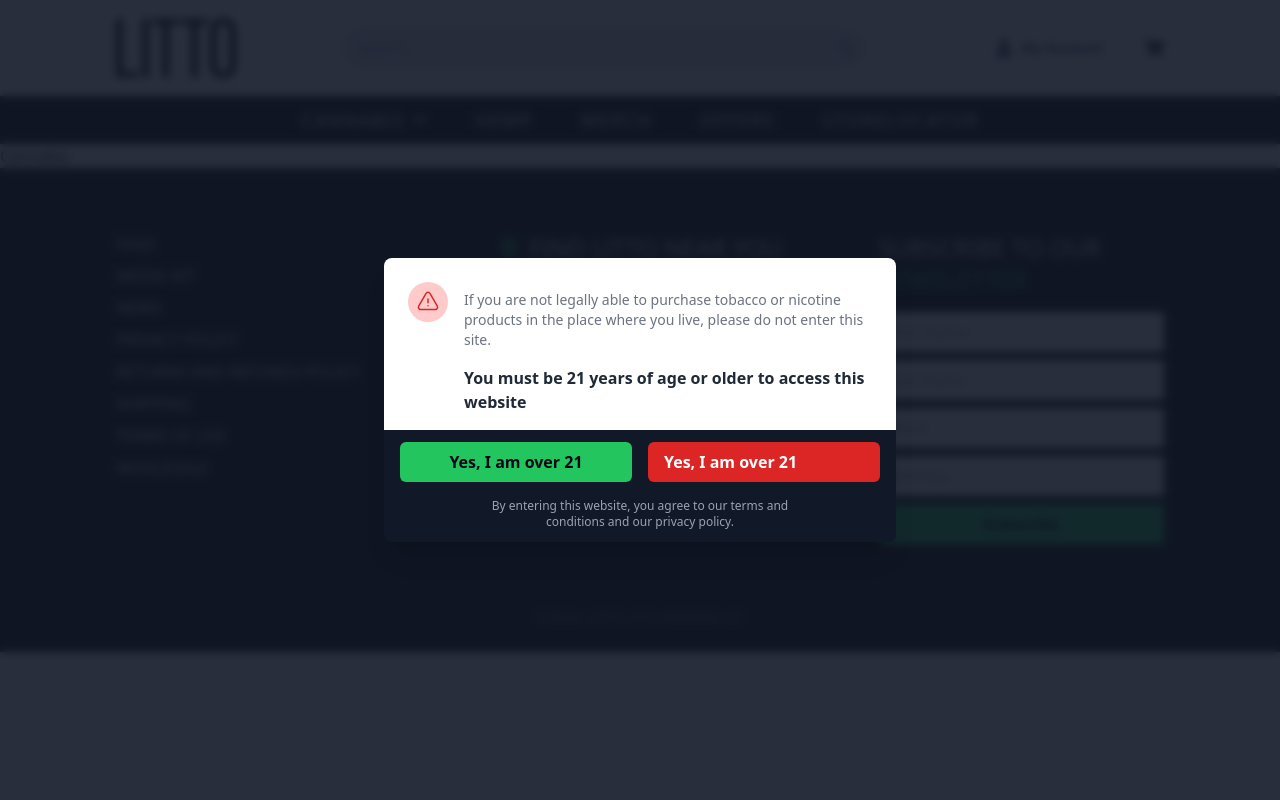
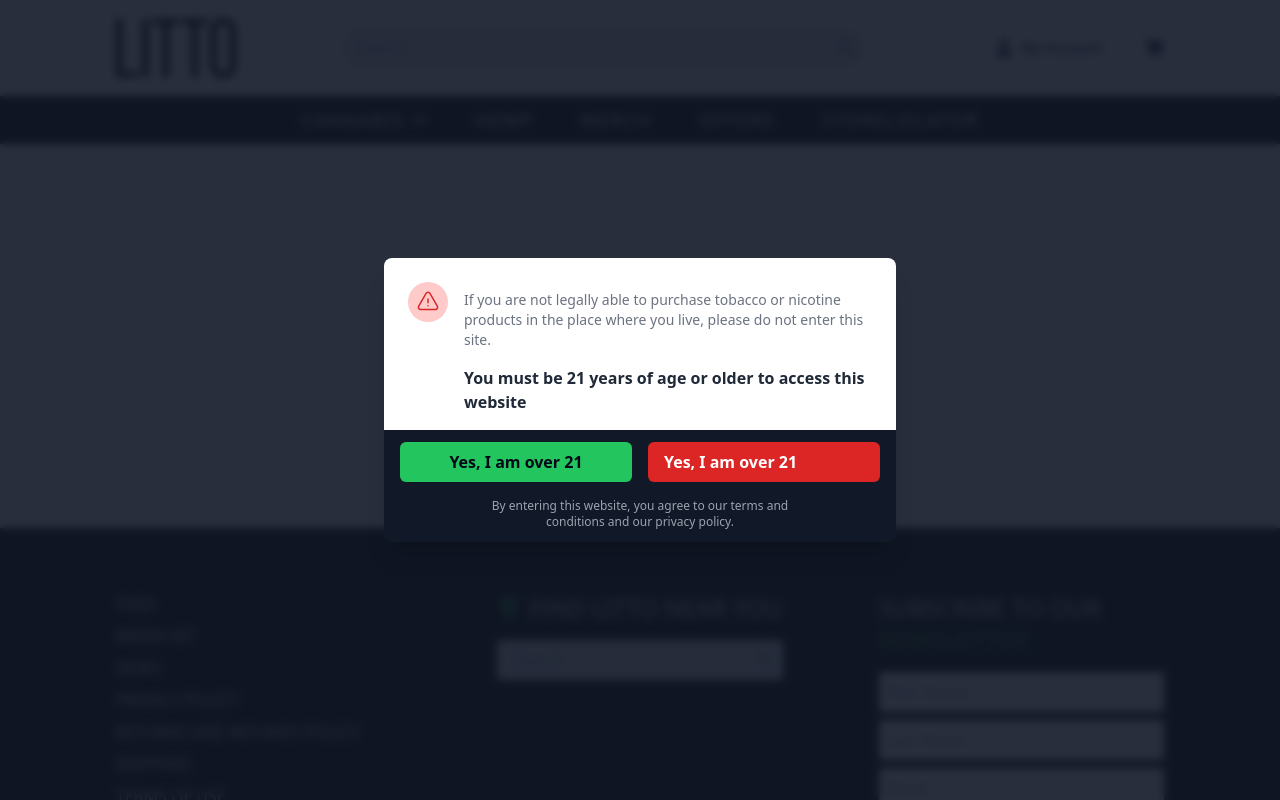
Before and after one commit to tommyxlanes/litto-revamp, a Next.js app: page /cannabis in a window 1280 px wide. Shown: the top 800 px of the page. Built offline with nearby package versions, Linux system fonts and the light colour scheme.

Commit message:
Added padding on cannabis main

```diff
--- a/app/cannabis/page.tsx
+++ b/app/cannabis/page.tsx
@@ -2,7 +2,7 @@ import React from 'react'
 
 const page = () => {
   return (
-    <div>
+    <div className='w-full h-96 flex items-center justify-center text-2xl'>
       Cannabis
     </div>
   )
```
